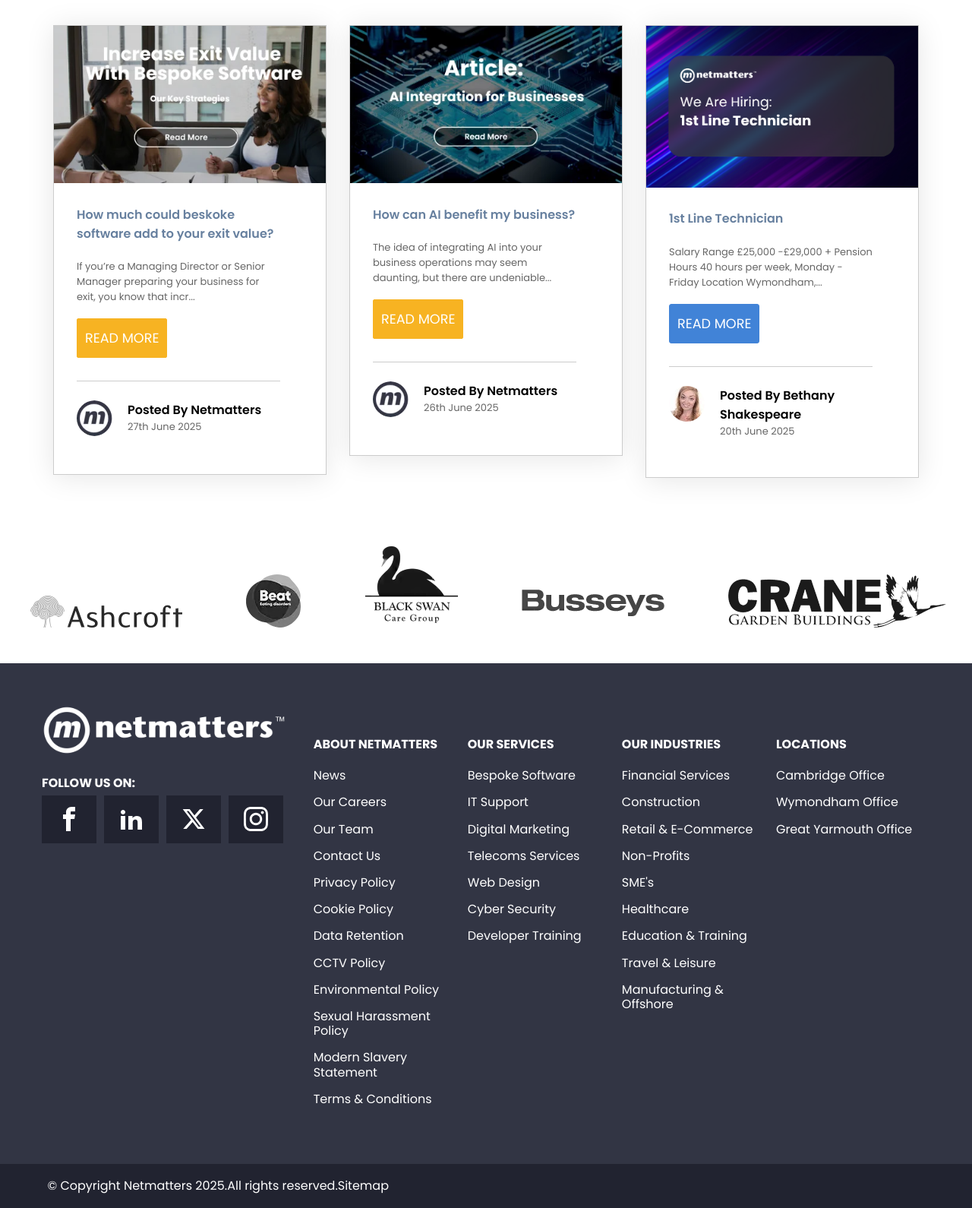
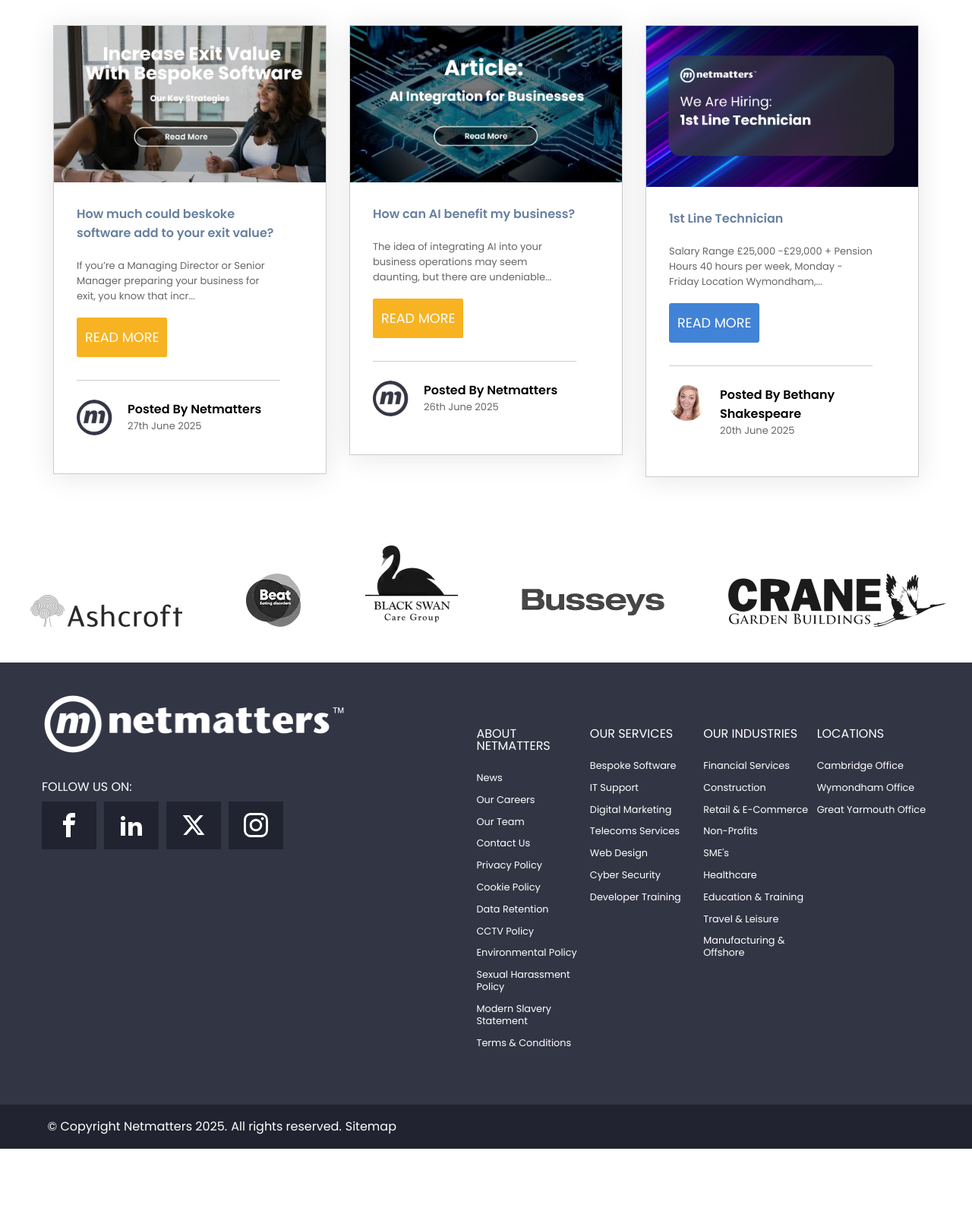
Before and after one commit to DonDonny-0/netmatters-homepage, a PHP site: page / in a window 1280 px wide. Shown: the part 2444-4034 px from the top of the page at 76% size. After the commit the page ends 3956 px from the top, so only its background shows below. Run offline with PHP 8.4, Linux system fonts and the light colour scheme; some libraries are stand-ins or nearby versions.

Commit message:
Final touches, footer and header neatened up on all screens.

```diff
--- a/index.html
+++ b/index.html
@@ -313,6 +313,7 @@
           </div>
           <div class="articles">
             <div class="article">
+              <a href="#">
                 <img src="img/news-pics/how-much-could-vKZG.webp" alt="Bespoke Software">
                 <div class="article-details">
                   <h4>How much could beskoke software add to your exit value?</h4>
@@ -326,8 +327,10 @@
                     </div>
                   </div>
                 </div>
+              </a>
             </div>
             <div class="article">
+              <a href="#">
                 <img src="img/news-pics/how-can-ai-L9M0.webp" alt="AI integration for Businesses">
                 <div class="article-details">
                   <h4>How can AI benefit my business?</h4>
@@ -341,8 +344,10 @@
                     </div>
                   </div>
                 </div>
+              </a>
             </div>
             <div id="article-3" class="article">
+              <a href="#">
                 <img src="img/news-pics/1st-line-technician-1QNr.png" alt="We are Hiring 1st Line Technician">
                 <div class="article-details">
                   <h4>1st Line Technician</h4>
@@ -356,6 +361,7 @@
                     </div>
                   </div>
                 </div>
+              </a>
             </div>
           </div>
           <h1><a href="#">View Our Work</a><i class="fa-solid fa-arrow-right"></i></h1>
@@ -445,9 +451,9 @@
       </div>
       <div class="copyright">
         <div class="details container">
-          <p>&copy; Copyright Netmatters 2025.</p>
-          <p>All rights reserved.</p>
-          <p id="sitemap"><a href="#"> Sitemap</a></p>
+          <p id="copy">&copy; Copyright Netmatters 2025.</p>
+          <p id="rights">All rights reserved.</p>
+          <p id="sitemap"><a href="#">Sitemap</a></p>
         </div>
       </div>
     </footer>
--- a/scss/_footer.scss
+++ b/scss/_footer.scss
@@ -1,28 +1,40 @@
 footer {
   background-color: $bkg-color-primary;
   color: white;
-  padding: 30px 0 0;
+  padding: 15px 0 0;
   position: relative;
 
   .footer-row {
     display: flex;
     flex-wrap: wrap;
     margin-top: 25px;
+    justify-content:space-between;
+
+    h4 {
+      font-weight: 400;
+    }
 
     .menus {
       flex-direction: row;
-      flex-grow: 1;
       padding-bottom: 20px;
     }
 
     .footer-menu {
       flex: 100%;
       margin-bottom: 10px;
-      line-height: 0.7rem;
+      line-height: 1rem;
 
       #footer-logo {
         width: 90%;
         margin-bottom: 10px;
+
+        @media (min-width: $bkpoint-sm) {
+          width: 50%;
+        }
+
+        @media (min-width: $bkpoint-lg) {
+          width: 70%;
+        }
       }
 
       @media (min-width: $bkpoint-sm) {
@@ -35,14 +47,15 @@ footer {
       @media (min-width: $bkpoint-md) {
         flex: 25%;
         p {
-          line-height: 0.8rem;
+          line-height: 1.1rem;
         }
       }
 
       @media (min-width: $bkpoint-lg) {
         margin-bottom: 40px;
         p {
-          line-height: 1.2rem;
+          line-height: 1rem;
+          font-size: 0.8rem;
         }
       }
 
@@ -59,6 +72,28 @@ footer {
     background-color: #212330;
     padding: 10px 0 10px 15px;
     line-height: 0.2em;
+
+    #copy {
+      @media (max-width: $bkpoint-sm) {
+        margin-left: -10px;
+      }
+    }
+
+    #sitemap {
+      margin-left: 5px;
+
+      @media (max-width: $bkpoint-sm) {
+        margin-left: -10px;
+      }
+    }
+
+    #rights {
+      margin-left: 5px;
+
+      @media (max-width: $bkpoint-sm) {
+        margin-left: -10px;
+      }
+    }
 
     .details {
       display: flex;;
--- a/scss/_header.scss
+++ b/scss/_header.scss
@@ -1,5 +1,6 @@
 .header-bar {
   padding: 20px 0;
+
   .header-items {
     display: flex;
     justify-content:space-between;
@@ -52,7 +53,7 @@
         @include btn(#999AA2);
         padding: 2px 15px;
         margin: auto 10px;
-        font-size: 1rem;
+        font-size: 1.15rem;
         border-radius: 2px;
         height: 70%;
 
@@ -74,7 +75,7 @@
         padding: auto 0;
 
         i {
-          font-size: 20px;
+          font-size: 25px;
         }
 
         @media (max-width: $bkpoint-lg) {
@@ -130,9 +131,9 @@
               font-size: 1.15em;
               border-radius: 0 2px 2px 0;
               padding: 0 10px;
-              height: 100%;
+              height: 80%;
               i {
-                font-size: 30px;
+                font-size: 25px;
               }
             }
           }
@@ -150,8 +151,7 @@
           }
 
           @media (max-width: $bkpoint-md) {
-            // margin-left: 50px;
-            height: 100%;
+            height: 80%;
             width: 70%;
           }
         }
--- a/scss/_news.scss
+++ b/scss/_news.scss
@@ -26,7 +26,7 @@
     width: 100%;
     height: 100%;
 
-    .article>.article-details>.author>.posted-by>h4 {
+    .article>a>.article-details>.author>.posted-by>h4 {
       color: black;
     }
 
@@ -56,6 +56,10 @@
       border: 1px solid rgba(0,0,0, .2);
       margin: 0 0 30px;
       transition: transform 0.5s;
+
+      a {
+        text-decoration: none;
+      }
 
       h4 {
         color: #67809f;
```
Also changed, not shown: css/styles.css. Lines whose indentation alone changed are shown as unchanged.
